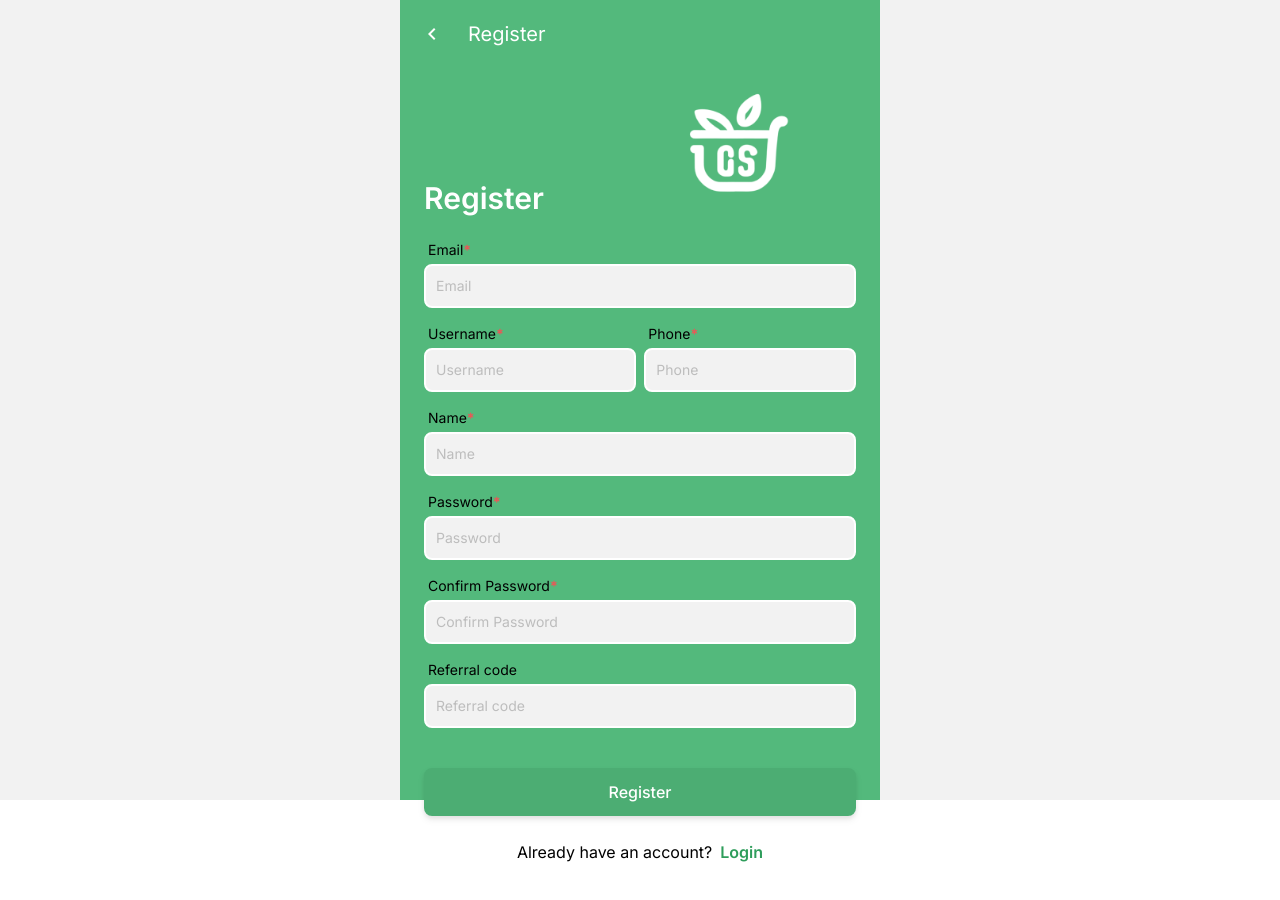
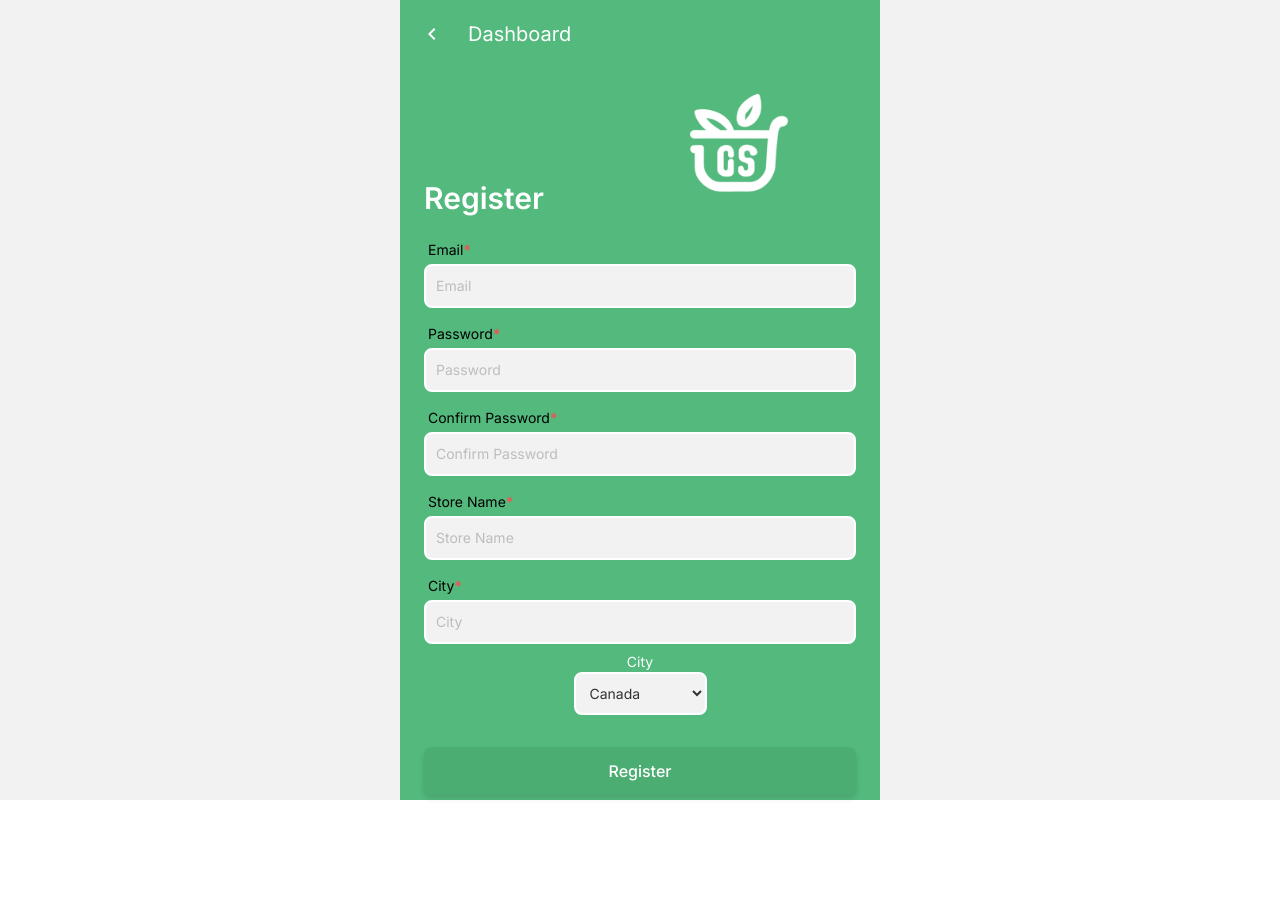
Before and after one commit to purwadhikafullstack/JCWDOL0901, a React (Create React App) app in the folder projects/client/: page /admin/user-management in a window 1280 px wide. Shown: the top 900 px of the page. After the commit the page ends 835 px from the top, so only its background shows below. Built offline with nearby package versions, Linux system fonts and the light colour scheme; no server answers.

Commit message:
update userManagementSettings page

```diff
--- a/projects/client/package.json
+++ b/projects/client/package.json
@@ -9,6 +9,8 @@
     "eject": "react-scripts eject"
   },
   "dependencies": {
+    "@headlessui/react": "^1.7.15",
+    "@heroicons/react": "^2.0.18",
     "@testing-library/jest-dom": "^5.16.5",
     "@testing-library/react": "^13.3.0",
     "@testing-library/user-event": "^13.5.0",
--- /dev/null
+++ b/projects/client/src/components/SelectMenus.jsx
@@ -0,0 +1,33 @@
+import axios from "axios";
+import { useState, useEffect } from "react";
+
+export default function SelectMenus() {
+	const [cities, setCities] = useState([]);
+	useEffect(() => {
+		async function getCities() {
+			const cartData = await axios.get(
+				"http://localhost:2000/api/auth/admin/list?page=1"
+			);
+			setCities(cartData.data || []);
+		}
+		getCities();
+	}, []);
+	console.log(cities);
+	return (
+		<div>
+			<label htmlFor="city" className="block text-sm text-white">
+				City
+			</label>
+			<select
+				id="city"
+				name="city"
+				className="bg-gray-100 text-gray-500 placeholder-gray-200 border-2 border-white active:bg-white focus:border-green-500 focus:outline-none focus:border-2 focus:bg-white focus:text-black rounded-lg text-sm w-full p-2.5"
+				defaultValue="Canada"
+			>
+				<option>United States</option>
+				<option>Canada</option>
+				<option>Mexico</option>
+			</select>
+		</div>
+	);
+}
--- /dev/null
+++ b/projects/client/src/components/UserManagementSetting/CreateBranchAdminForm.jsx
@@ -0,0 +1,16 @@
+import React from "react";
+import CreateBranchAdminInput from "./CreateBranchAdminInput";
+import Button from "../Button.jsx";
+
+const CreateBranchAdminForm = () => {
+	const [input, setInput] = React.useState({});
+
+	return (
+		<div className="mt-auto items-center w-full flex flex-col pb-10 pt-4 px-6">
+			<CreateBranchAdminInput setInput={setInput} />
+			<Button name="Register" />
+		</div>
+	);
+};
+
+export default CreateBranchAdminForm;
--- /dev/null
+++ b/projects/client/src/components/UserManagementSetting/CreateBranchAdminIllustration.jsx
@@ -0,0 +1,13 @@
+const CreateBranchAdminIllustration = () => {
+	return (
+		<div className="text-white flex flex-row justify-center items-center z-10">
+			<div className="mt-28 mr-auto ml-6 text-3xl font-semibold">Register</div>
+			<img
+				className="w-[135px] mr-auto ml-auto pr-4"
+				src="/assets/logo/white_logo.png"
+			/>
+		</div>
+	);
+};
+
+export default CreateBranchAdminIllustration;
--- /dev/null
+++ b/projects/client/src/components/UserManagementSetting/CreateBranchAdminInput.jsx
@@ -0,0 +1,43 @@
+import React from "react";
+import InputGroup from "../InputGroup";
+import SelectMenus from "../SelectMenus";
+
+const CreateBranchAdminInput = ({ setInput }) => {
+	return (
+		<div className="flex flex-col items-center min-w-full">
+			<InputGroup
+				formName="Email"
+				formType="email"
+				setInput={setInput}
+				required={true}
+			/>
+			<InputGroup
+				formName="Password"
+				formType="password"
+				setInput={setInput}
+				required={true}
+			/>
+			<InputGroup
+				formName="Confirm Password"
+				formType="password"
+				setInput={setInput}
+				required={true}
+			/>
+			<InputGroup
+				formName="Store Name"
+				formType="text"
+				setInput={setInput}
+				required={true}
+			/>
+			<InputGroup
+				formName="City"
+				formType="text"
+				setInput={setInput}
+				required={true}
+			/>
+			<SelectMenus />
+		</div>
+	);
+};
+
+export default CreateBranchAdminInput;
--- a/projects/client/src/pages/Admin/UserManagementSettingsMobile.jsx
+++ b/projects/client/src/pages/Admin/UserManagementSettingsMobile.jsx
@@ -1,14 +1,14 @@
 import React from "react";
 import BackButton from "../../components/BackButton.jsx";
-import RegisterIllustration from "../../components/Register/RegisterIllustration.jsx";
-import RegisterForm from "../../components/Register/RegisterForm.jsx";
+import CreateBranchAdminIllustration from "../../components/UserManagementSetting/CreateBranchAdminIllustration.jsx";
+import CreateBranchAdminForm from "../../components/UserManagementSetting/CreateBranchAdminForm.jsx";
 
 const UserManagementSettingsMobile = () => {
 	return (
 		<div className="flex flex-col mx-auto w-[480px] h-screen bg-green-200">
-			<BackButton pageName="Register" url="/" />
-			<RegisterIllustration />
-			<RegisterForm />
+			<BackButton pageName="Dashboard" url="/" />
+			<CreateBranchAdminIllustration />
+			<CreateBranchAdminForm />
 		</div>
 	);
 };
```
Also changed, not shown: 1 other file (tests, documents, lock files or other folders).
